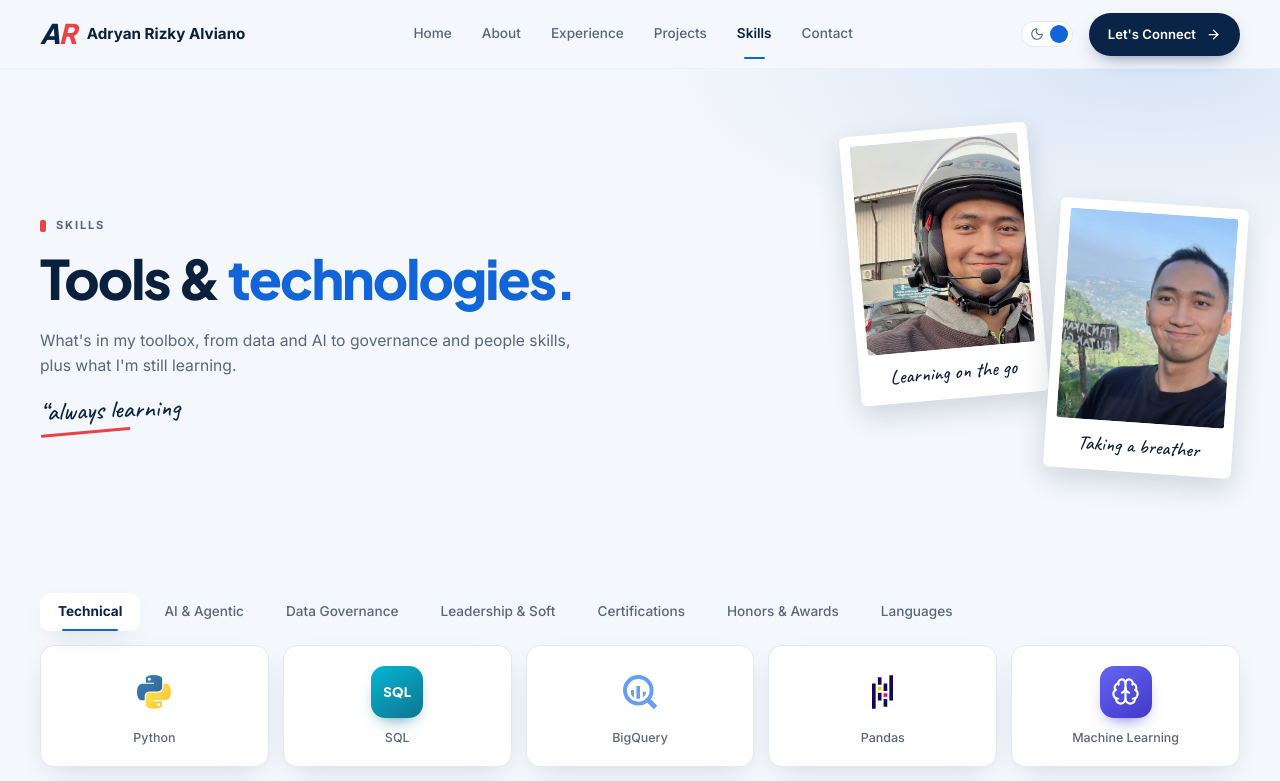
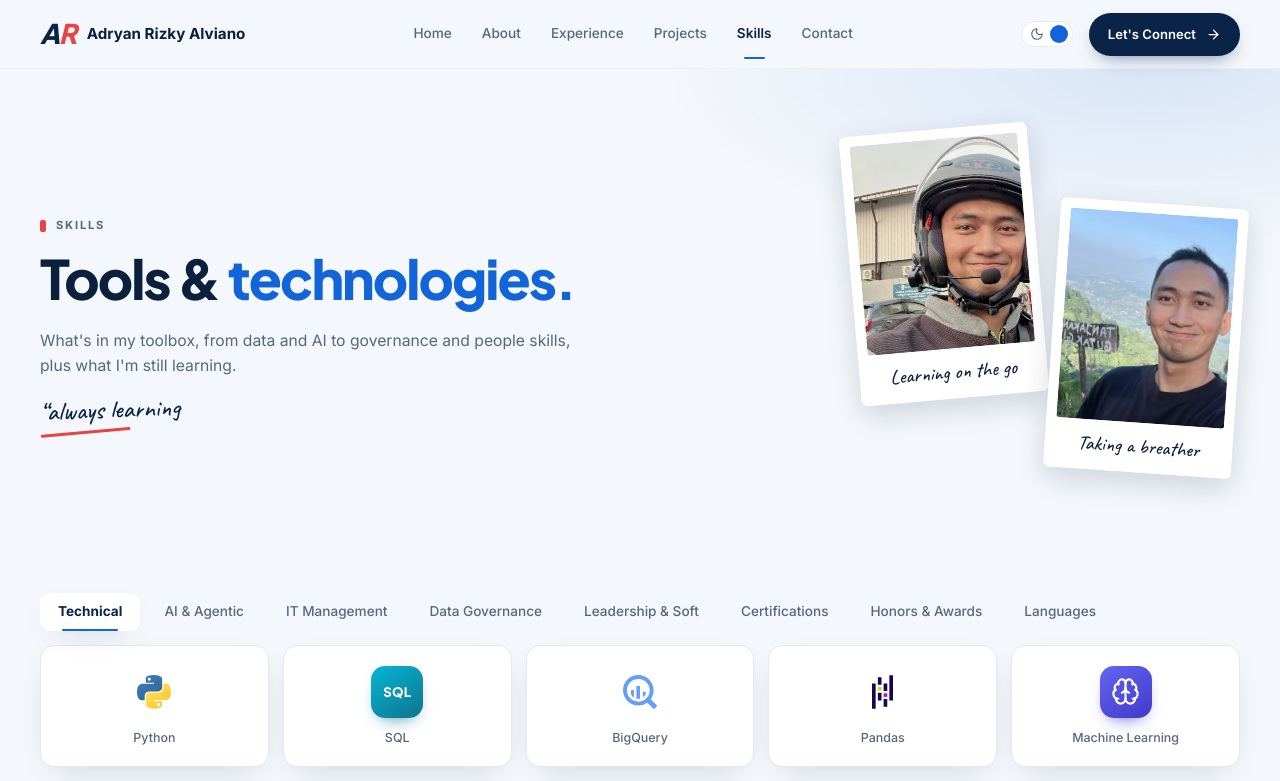
Before and after one commit to adryanra97/alvin-homepage, a Next.js app: page /skills in a window 1280 px wide. Shown: the top 781 px of the page. Built offline with nearby package versions, Linux system fonts and the light colour scheme; no server answers.

Commit message:
Add IT Management skill group
TOGAF, BPR, BPI, ERP, blockchain, IT lifecycle management and
information systems design, plus related SEO keywords.

```diff
--- a/app/layout.tsx
+++ b/app/layout.tsx
@@ -30,6 +30,11 @@ export const metadata: Metadata = {
     "Telkom Indonesia",
     "Data Scientist",
     "Data Governance",
+    "TOGAF",
+    "Enterprise Architecture",
+    "ERP",
+    "Business Process Reengineering",
+    "Blockchain",
     "DAMA-DMBOK",
     "UU PDP",
     "Responsible AI",
@@ -69,7 +74,7 @@ export default function RootLayout({ children }: { children: React.ReactNode })
     jobTitle: profile.role,
     worksFor: { "@type": "Organization", name: profile.company },
     alumniOf: { "@type": "CollegeOrUniversity", name: profile.education.school },
-    knowsAbout: ["Generative AI", "Agentic AI", "Data Governance", "Machine Learning", "UU PDP"],
+    knowsAbout: ["Generative AI", "Agentic AI", "Data Governance", "Machine Learning", "UU PDP", "Enterprise Architecture", "TOGAF", "IT Management"],
     address: { "@type": "PostalAddress", addressLocality: "Jakarta", addressCountry: "ID" },
     sameAs: [profile.links.linkedin, profile.links.github],
   };
--- a/app/skills/page.tsx
+++ b/app/skills/page.tsx
@@ -6,7 +6,7 @@ import Skills from "@/components/Skills";
 export const metadata: Metadata = {
   title: "Skills",
   description:
-    "Skills of Adryan Rizky Alviano: Python, SQL, machine learning, Generative & Agentic AI, prompt engineering, data governance (DAMA-DMBOK), UU PDP.",
+    "Skills of Adryan Rizky Alviano: Python, SQL, machine learning, Generative & Agentic AI, prompt engineering, data governance (DAMA-DMBOK), IT management (TOGAF, BPR, BPI, ERP, blockchain), UU PDP.",
   alternates: { canonical: "/skills" },
 };
 
--- a/data/site.ts
+++ b/data/site.ts
@@ -286,6 +286,19 @@ export const skillGroups: SkillGroup[] = [
     ],
   },
   {
+    id: "itm",
+    label: "IT Management",
+    items: [
+      { name: "Enterprise Architecture (TOGAF)", icon: "layers", badge: "TOGAF" },
+      { name: "Business Process Reengineering (BPR)", icon: "workflow", badge: "BPR" },
+      { name: "Business Process Improvement (BPI)", icon: "trend", badge: "BPI" },
+      { name: "Enterprise Information Systems (ERP)", icon: "briefcase", badge: "ERP" },
+      { name: "Blockchain Technology", icon: "network" },
+      { name: "IT Lifecycle Management", icon: "workflow" },
+      { name: "Information Systems Design", icon: "compass" },
+    ],
+  },
+  {
     id: "governance",
     label: "Data Governance",
     items: [
```
